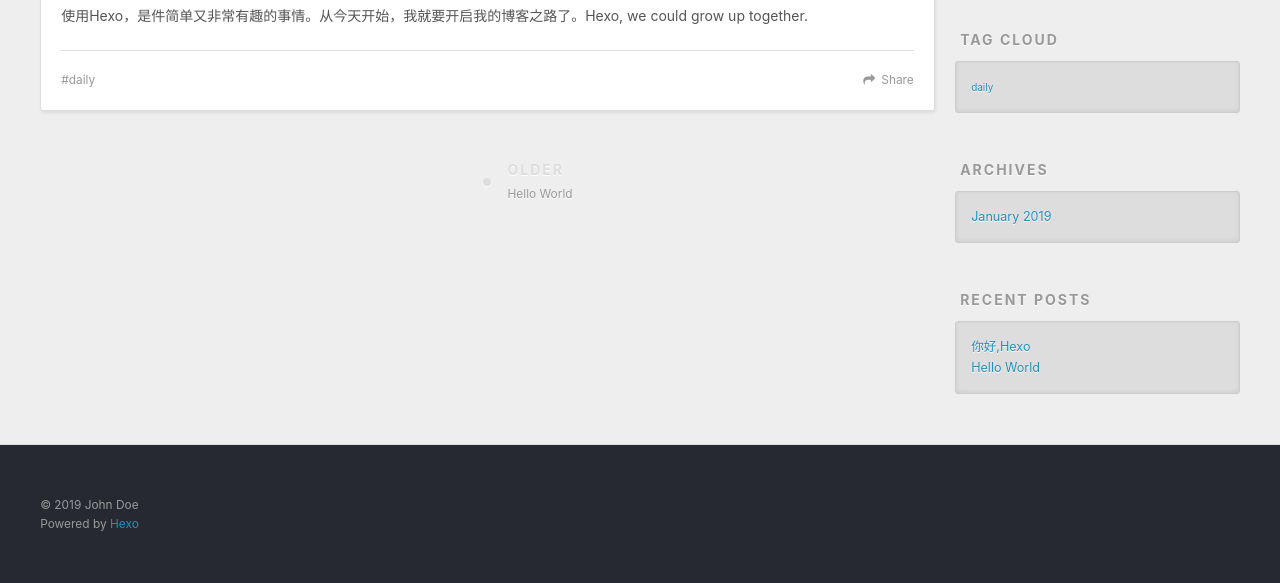
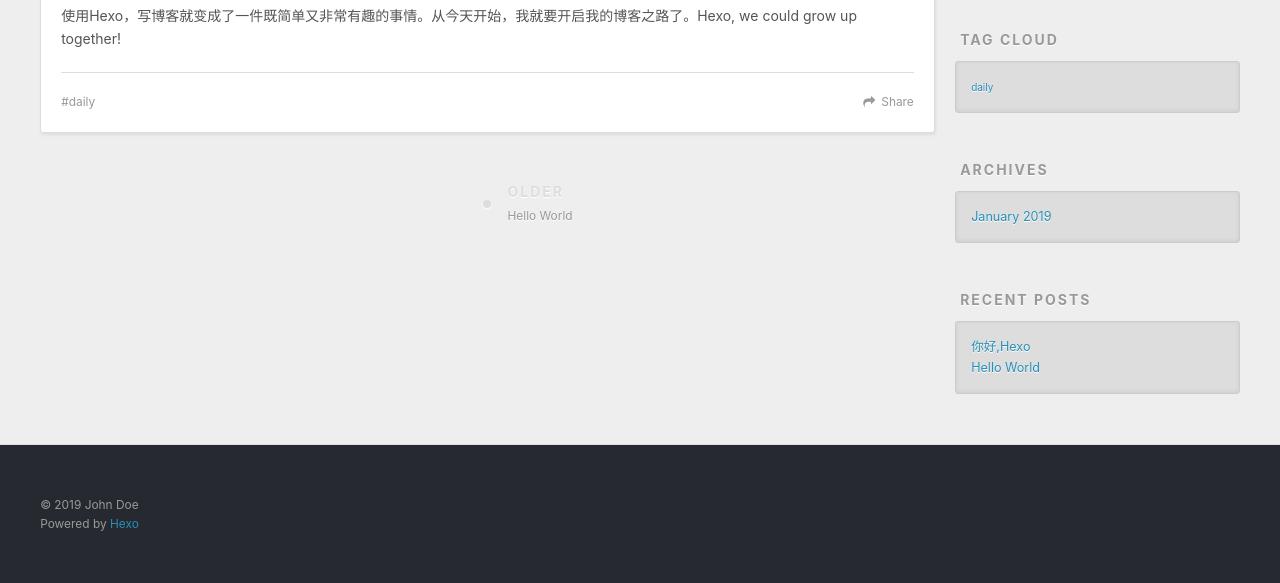
Before and after one commit to trytook/trytook.github.io, a plain HTML site: page 2019/01/22/你好-Hexo/index.html in a window 1280 px wide. Shown: the part 448-1031 px from the top of the page. Drawn offline with nearby package versions, Linux system fonts and the light colour scheme.

Commit message:
Site updated: 2019-01-22 13:42:22

```diff
--- a/2019/01/22/你好-Hexo/index.html
+++ b/2019/01/22/你好-Hexo/index.html
@@ -7,18 +7,18 @@
 
   <title>你好,Hexo | Hexo</title>
   <meta name="viewport" content="width=device-width, initial-scale=1, maximum-scale=1">
-  <meta name="description" content="使用Hexo，是件简单又非常有趣的事情。从今天开始，我就要开启我的博客之路了。Hexo, we could grow up together.">
+  <meta name="description" content="使用Hexo，写博客就变成了一件既简单又非常有趣的事情。从今天开始，我就要开启我的博客之路了。Hexo, we could grow up together!">
 <meta name="keywords" content="daily">
 <meta property="og:type" content="article">
 <meta property="og:title" content="你好,Hexo">
 <meta property="og:url" content="http://yoursite.com/2019/01/22/你好-Hexo/index.html">
 <meta property="og:site_name" content="Hexo">
-<meta property="og:description" content="使用Hexo，是件简单又非常有趣的事情。从今天开始，我就要开启我的博客之路了。Hexo, we could grow up together.">
+<meta property="og:description" content="使用Hexo，写博客就变成了一件既简单又非常有趣的事情。从今天开始，我就要开启我的博客之路了。Hexo, we could grow up together!">
 <meta property="og:locale" content="default">
-<meta property="og:updated_time" content="2019-01-22T05:25:10.120Z">
+<meta property="og:updated_time" content="2019-01-22T05:41:30.092Z">
 <meta name="twitter:card" content="summary">
 <meta name="twitter:title" content="你好,Hexo">
-<meta name="twitter:description" content="使用Hexo，是件简单又非常有趣的事情。从今天开始，我就要开启我的博客之路了。Hexo, we could grow up together.">
+<meta name="twitter:description" content="使用Hexo，写博客就变成了一件既简单又非常有趣的事情。从今天开始，我就要开启我的博客之路了。Hexo, we could grow up together!">
 
     <link rel="alternate" href="/atom.xml" title="Hexo" type="application/atom+xml">
 
@@ -87,7 +87,7 @@
 
     <div class="article-entry" itemprop="articleBody">
 
-        <p>使用Hexo，是件简单又非常有趣的事情。从今天开始，我就要开启我的博客之路了。Hexo, we could grow up together.</p>
+        <p>使用Hexo，写博客就变成了一件既简单又非常有趣的事情。从今天开始，我就要开启我的博客之路了。Hexo, we could grow up together!</p>
 
 
     </div>
```
Also changed, not shown: index.html (+1 -1 lines).
